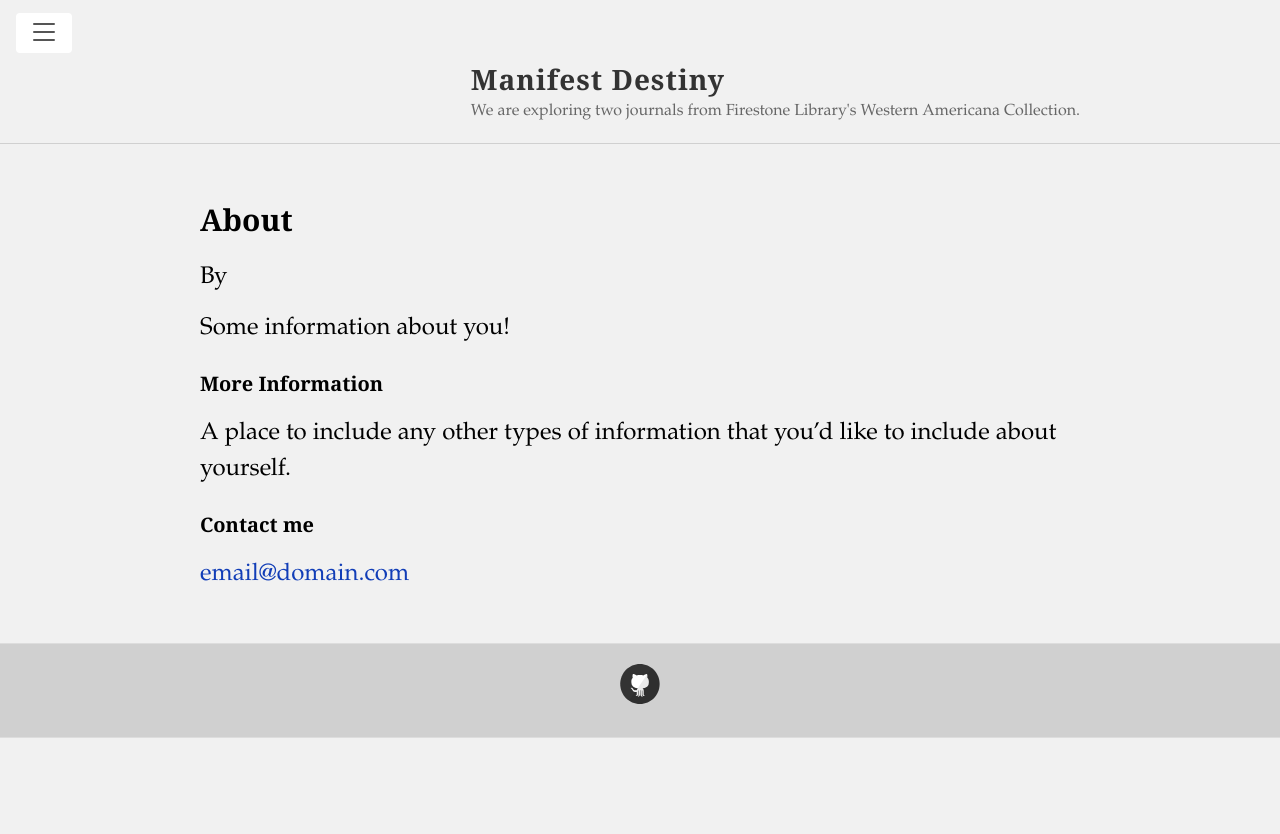
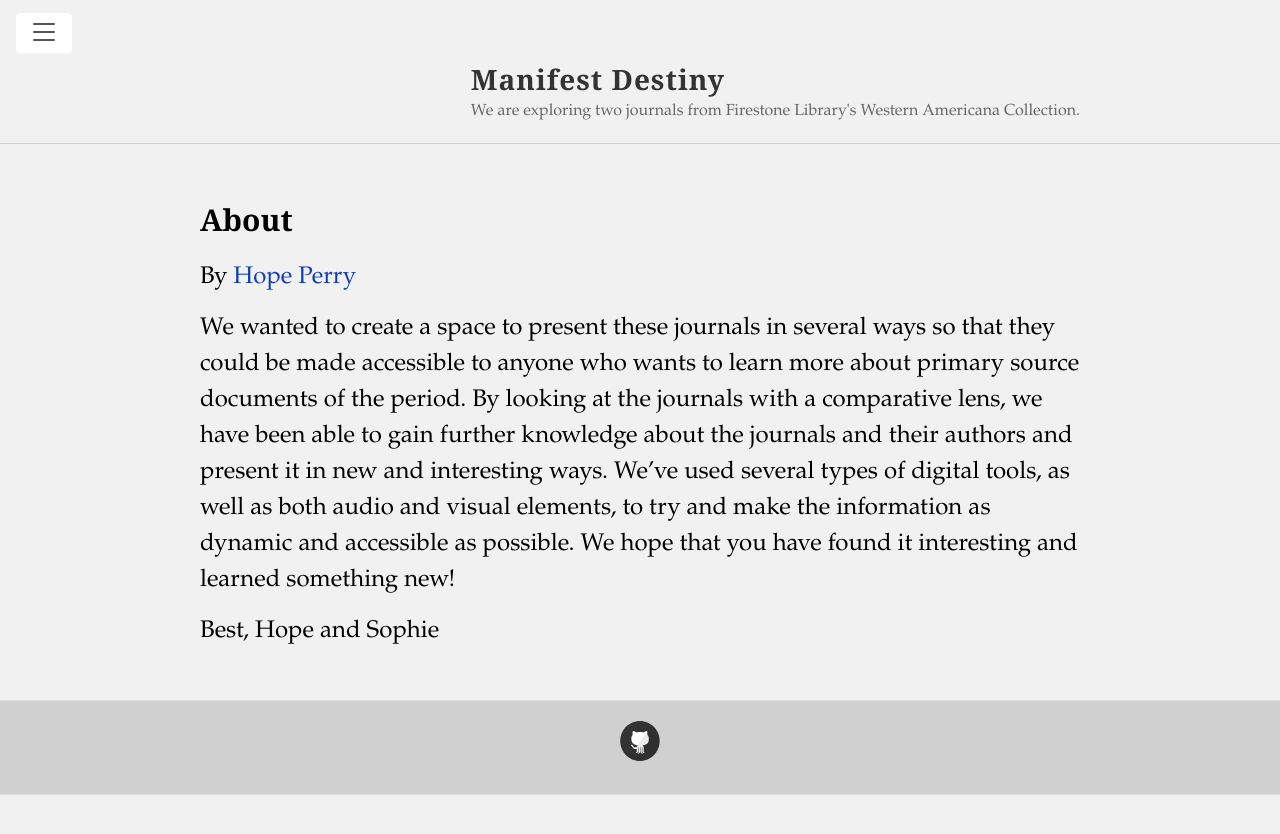
Before and after one commit to HUM-331-Princeton/manifest-destiny, a Jekyll site: the page built from about.md, in a window 1280 px wide. Shown: the top 834 px of the page. Built offline with Jekyll 4.4.1, drawn with Linux system fonts in a browser that asks for light colours.

Commit message:
Update about.md

```diff
--- a/about.md
+++ b/about.md
@@ -1,15 +1,12 @@
 ---
 layout: page
+author: Hope Perry
 title: About
 permalink: /about/
 ---
 
-Some information about you!
+We wanted to create a space to present these journals in several ways so that they could be made accessible to anyone who wants to learn more about primary source
+documents of the period. By looking at the journals with a comparative lens, we have been able to gain further knowledge about the journals and their authors and present it in new and interesting ways. We've used several types of digital tools, as well as both audio and visual elements, to try and make the information as dynamic and accessible as possible. We hope that you have found it interesting and learned something new!
 
-### More Information
-
-A place to include any other types of information that you'd like to include about yourself.
-
-### Contact me
-
-[email@domain.com](mailto:email@domain.com)
+Best,
+Hope and Sophie
```
